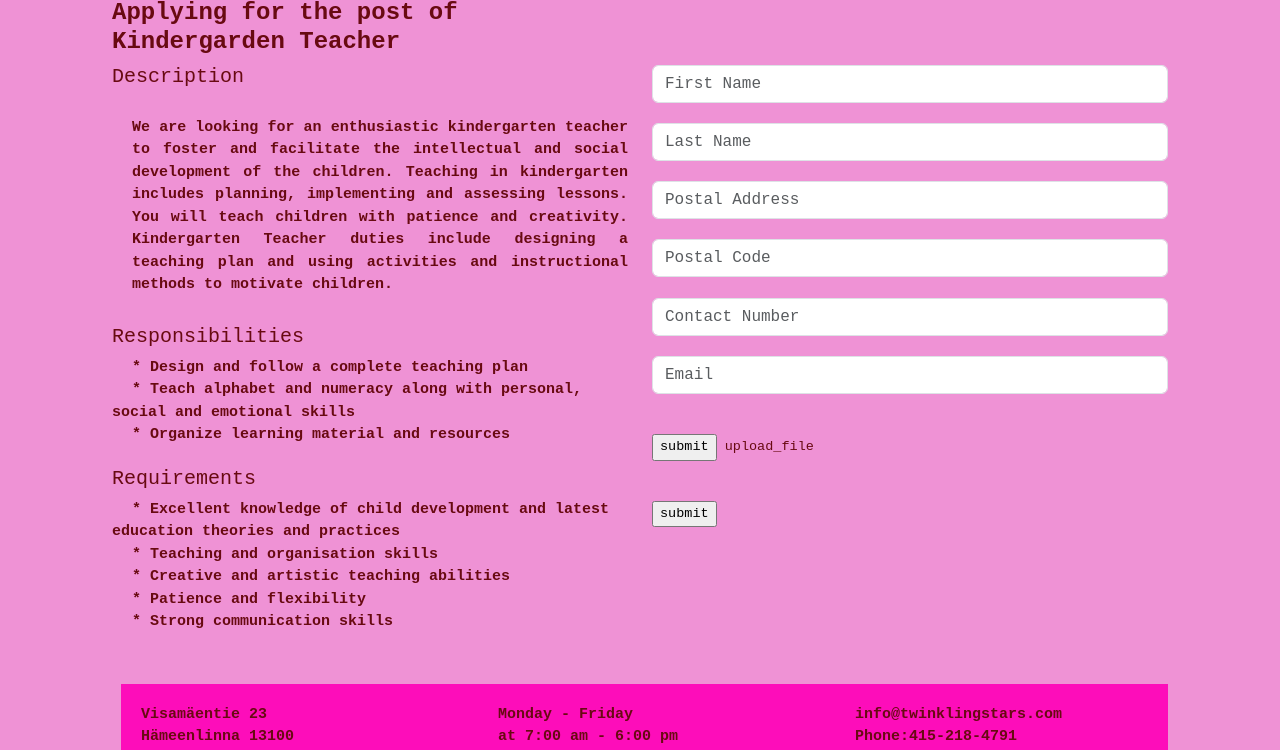
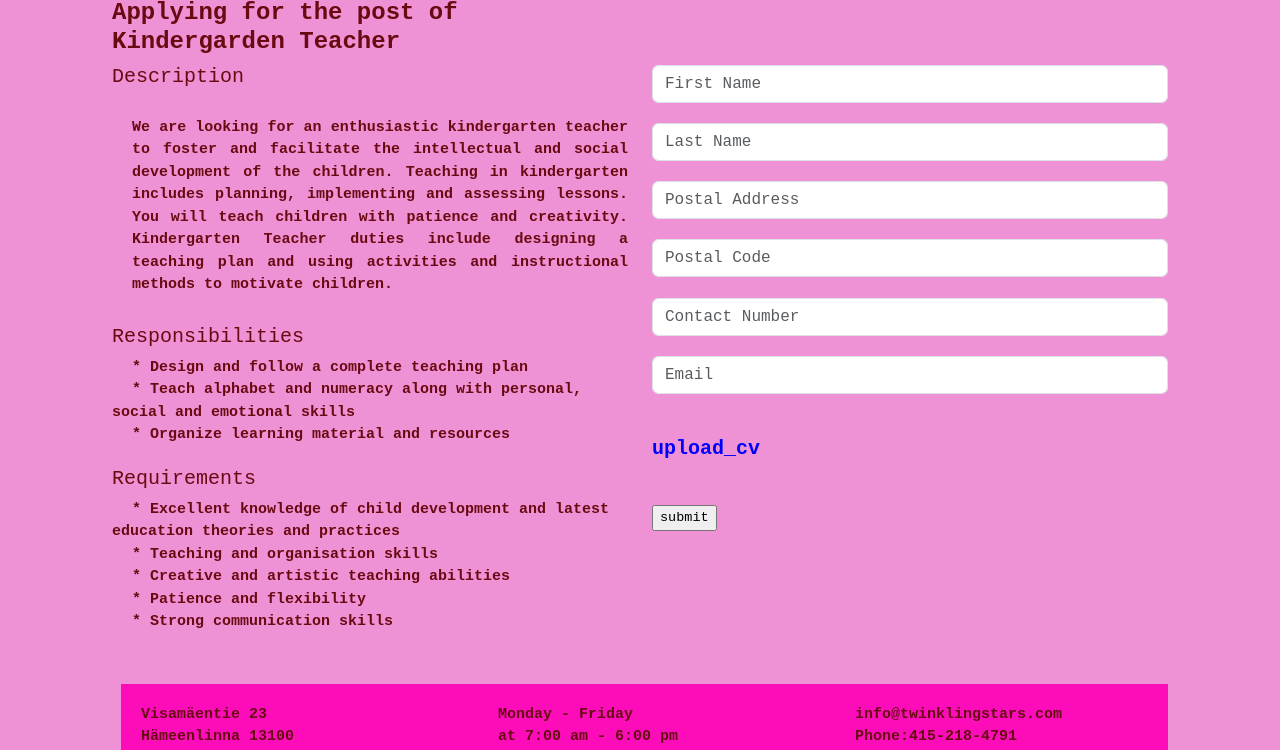
Before and after one commit to sonali22000/Kinda-Team18, a PHP site: page /createindex.php in a window 1280 px wide. Shown: the part 101-851 px from the top of the page. Run offline with PHP 8.4, Linux system fonts and the light colour scheme.

Commit message:
ammendment

```diff
--- a/createindex.php
+++ b/createindex.php
@@ -42,9 +42,8 @@ include "headerr.php"?>
     <input type="text" name="postalsode" required placeholder="Postal Code" class="form-control"><br>
     <input type="text" name="contactNO" required placeholder="Contact Number" class="form-control"><br>
     <input type="text" name="emailID" required placeholder="Email" class="form-control"><br><br>
-    <input type="submit" value="submit" name="submit" >
-    <span class="material-icons-round">
-      upload_file
+    <span class="material-icons-round" style="font-size:20px;color:blue;">
+      <b>upload_cv <b>
    </span><br><br><br>
    <input type="submit" value="submit" name="submit" >
     </div>
```
